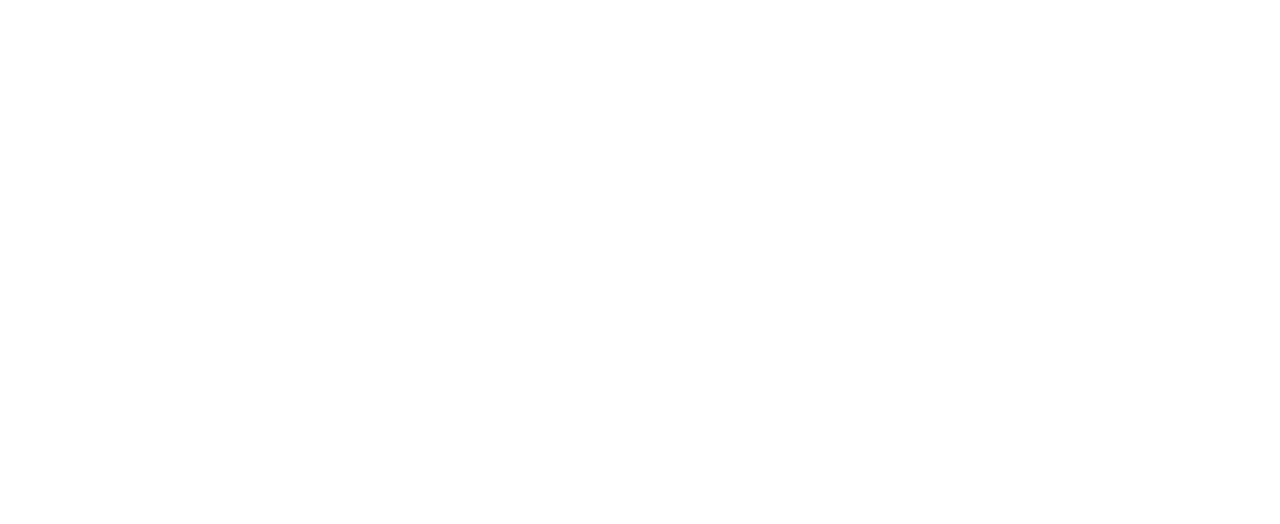
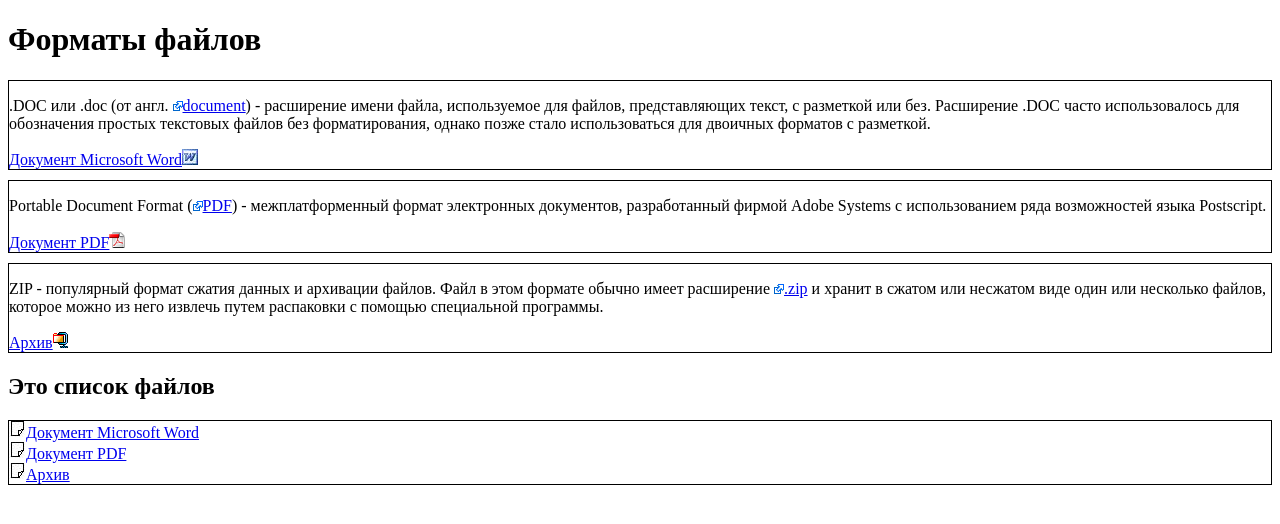
Before and after one commit to SviataslauBaranau/SviataslauBaranau, a plain HTML site: page home/04_CSS/index1.html in a window 1280 px wide. Drawn offline with Linux system fonts and the light colour scheme.

Commit message:
04_CSS index1 updated

```diff
--- a/home/04_CSS/index1.html
+++ b/home/04_CSS/index1.html
@@ -0,0 +1,46 @@
+<!DOCTYPE html>
+<html lang="en">
+<head>
+    <meta charset="UTF-8">
+    <meta name="viewport" content="width=device-width, initial-scale=1.0">
+
+    <style>
+        div{
+            border: 1px solid black;
+            margin-bottom: 10px;
+        }
+
+        div.list>a:hover img{
+            display:inline;
+        }
+    </style>
+    <title>Document</title>
+</head>
+<body>
+
+    <h1>Форматы файлов</h1>
+
+    <div>
+    <p>.DOC или .doc (от англ. <img src="images/link.png"><a href="https://en.wikipedia.org/wiki/Document">document</a>) - расширение имени файла, используемое для файлов, представляющих текст, с разметкой или без. Расширение .DOC часто использовалось для обозначения простых текстовых файлов без форматирования, однако позже стало использоваться для двоичных форматов с разметкой.</p>
+    <a href="files/word.doc">Документ Microsoft Word<img src="images/word.png"></a>
+    </div>
+
+    <div>
+    <p>Portable Document Format (<img src="images/link.png"><a href="https://ru.wikipedia.org/wiki/Portable_Document_Format">PDF</a>) - межплатформенный формат электронных документов, разработанный фирмой Adobe Systems c использованием ряда возможностей языка Postscript.</p>
+    <a href="files/pdf.pdf">Документ PDF<img src="images/pdf.png"></a>
+    </div>
+
+    <div>
+    <p>ZIP - популярный формат сжатия данных и архивации файлов. Файл в этом формате обычно имеет расширение <img src="images/link.png"><a href="https://ru.wikipedia.org/wiki/WinZip">.zip</a> и хранит в сжатом или несжатом виде один или несколько файлов, которое можно из него извлечь путем распаковки с помощью специальной программы.</p>
+    <a href="files/zip.zip">Архив<img src="images/archive.png"></a>
+    </div>
+
+    <h2>Это список файлов</h2>
+    <div class="list">
+    <img src="images/file.png"><a href="files/word.doc">Документ Microsoft Word<img src="images/word.png" hidden></a><br>
+    <img src="images/file.png"><a href="files/pdf.pdf">Документ PDF<img src="images/pdf.png" hidden></a><br>
+    <img src="images/file.png"><a href="files/zip.zip">Архив<img src="images/archive.png" hidden></a><br>
+    </div>
+
+</body>
+</html>
```
Also changed, not shown: home/03_CSS/base/index.html (+1 -1 lines), home/04_CSS/images/archive.png (added), home/04_CSS/images/file.png (added), home/04_CSS/images/link.png (added), home/04_CSS/images/pdf.png (added), home/04_CSS/images/word.png (added), 3 other files.
